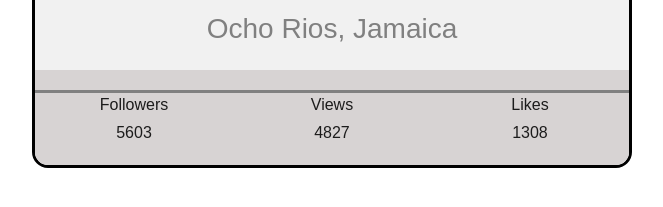
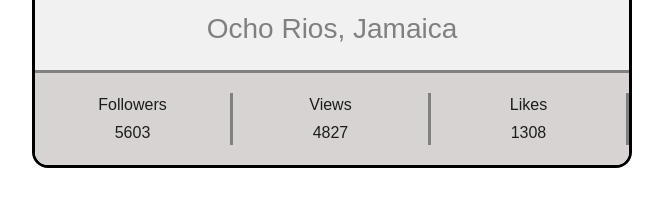
Before and after one commit to Anastassia2312/goit-react-hw-01, a React (Vite) app: page / in a window 1280 px wide. Shown: the part 473-680 px from the top of the page, without its empty margins (308-971 px from the left). Built offline with nearby package versions, Linux system fonts and the light colour scheme.

Commit message:
Update Profile.module.css

```diff
--- a/src/components/Profile/Profile.module.css
+++ b/src/components/Profile/Profile.module.css
@@ -16,6 +16,7 @@
 }
 
 .statsList {
+  border-top: solid grey 3px;
   padding-top: 20px;
   padding-bottom: 20px;
   list-style: none;
@@ -24,7 +25,7 @@
 }
 
 .statsListItem {
-  border-top: solid grey 3px;
+  border-right: solid grey 3px;
   display: flex;
   flex-direction: column;
   gap: 4px;
```
